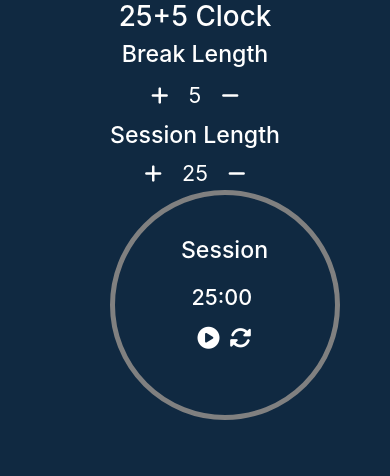
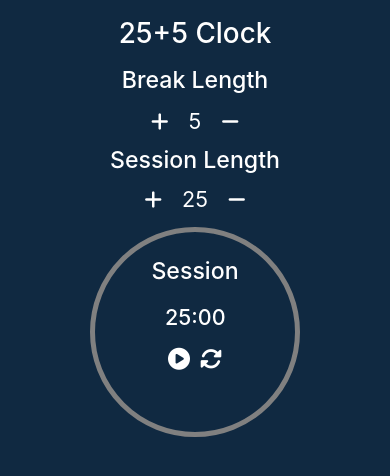
Before and after one commit to Michael-Obele/React_Clock, a React (Create React App) app: page / in a window 390 px wide. Shown: the top 476 px of the page. Built offline with nearby package versions, Linux system fonts and the light colour scheme.

Commit message:
Fixed some responsive css

```diff
--- a/src/App.js
+++ b/src/App.js
@@ -110,10 +110,10 @@ function App() {
 
   return (
     <div>
-      <h1 className='text-center fs-1'>25+5 Clock</h1>
+      <h1 className='text-center fs-1 title'>25+5 Clock</h1>
       <div className='container'>
         <div className='row align-items-start'>
-          <div className='col text-center'>
+          <div className='col-lg text-center'>
             <h3 id='break-label'>Break Length</h3>
             <div className='btn_space'>
               <span
@@ -135,7 +135,7 @@ function App() {
               </span>
             </div>
           </div>
-          <div className='col text-center'>
+          <div className='col-lg text-center'>
             <h3 id='session-label' className=''>
               Session Length
             </h3>
--- a/src/index.css
+++ b/src/index.css
@@ -8,7 +8,9 @@ body {
   background-color: #102941;
   color: white;
 }
-
+.title {
+  margin: 2vh auto;
+}
 code {
   font-family: source-code-pro, Menlo, Monaco, Consolas, 'Courier New',
     monospace;
@@ -32,10 +34,10 @@ code {
 #circle {
   border: 5px solid grey;
   border-radius: 50%;
-  padding: 5vh 0;
+  padding: 3vh 0;
   height: 230px;
   width: 230px;
-  margin: auto;
+  margin: 12px auto;
 }
 #time-left {
   margin: 12px 0;
@@ -46,3 +48,15 @@ code {
   cursor: pointer;
   font-size: 22px;
 }
+@media only screen and (max-width: 720px) {
+  #circle {
+    height: 210px;
+    width: 210px;
+    margin: 12px auto;
+  }
+  .container {
+    width: 100vw;
+    height: auto;
+    margin: auto;
+  }
+}
```
